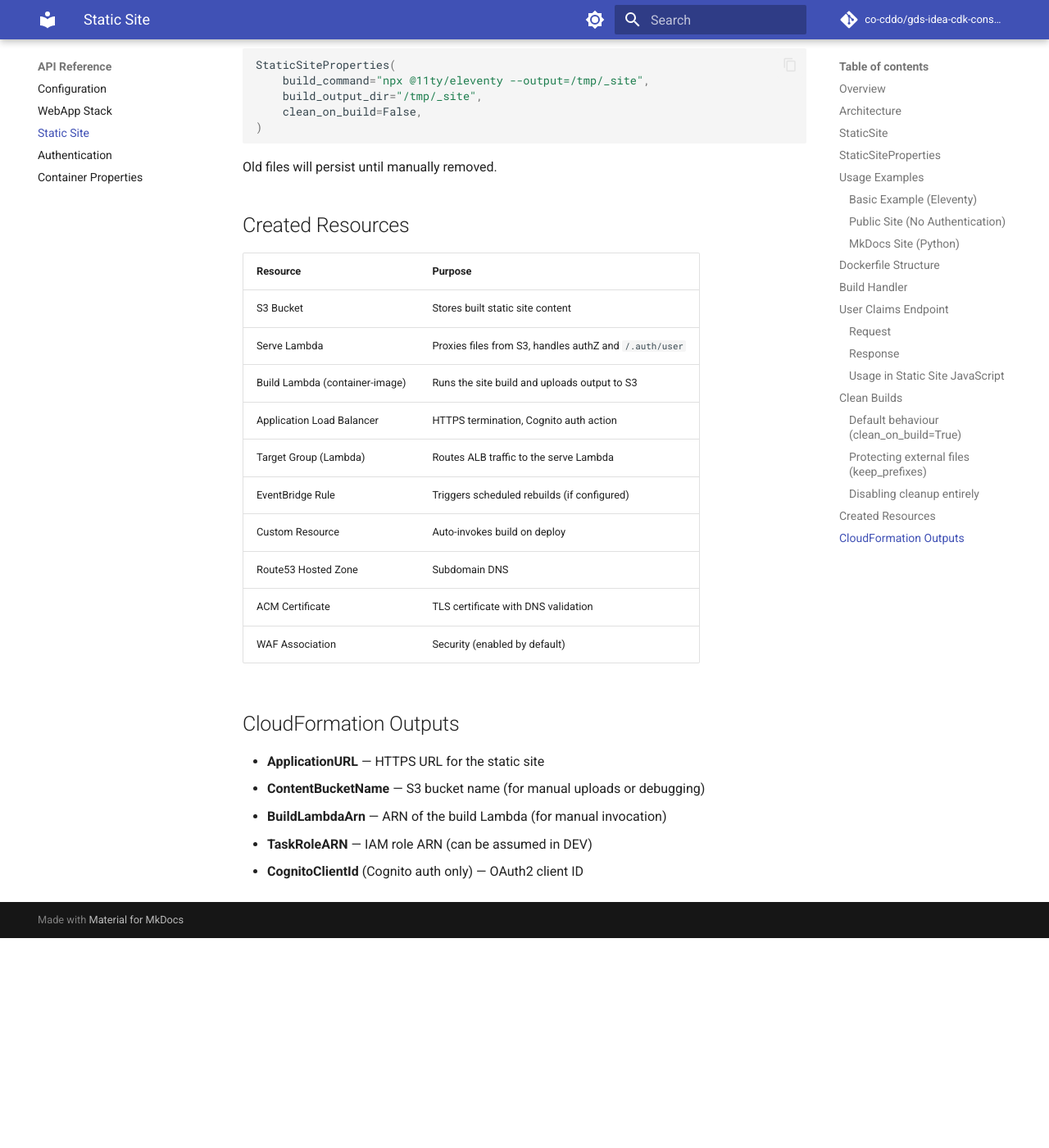
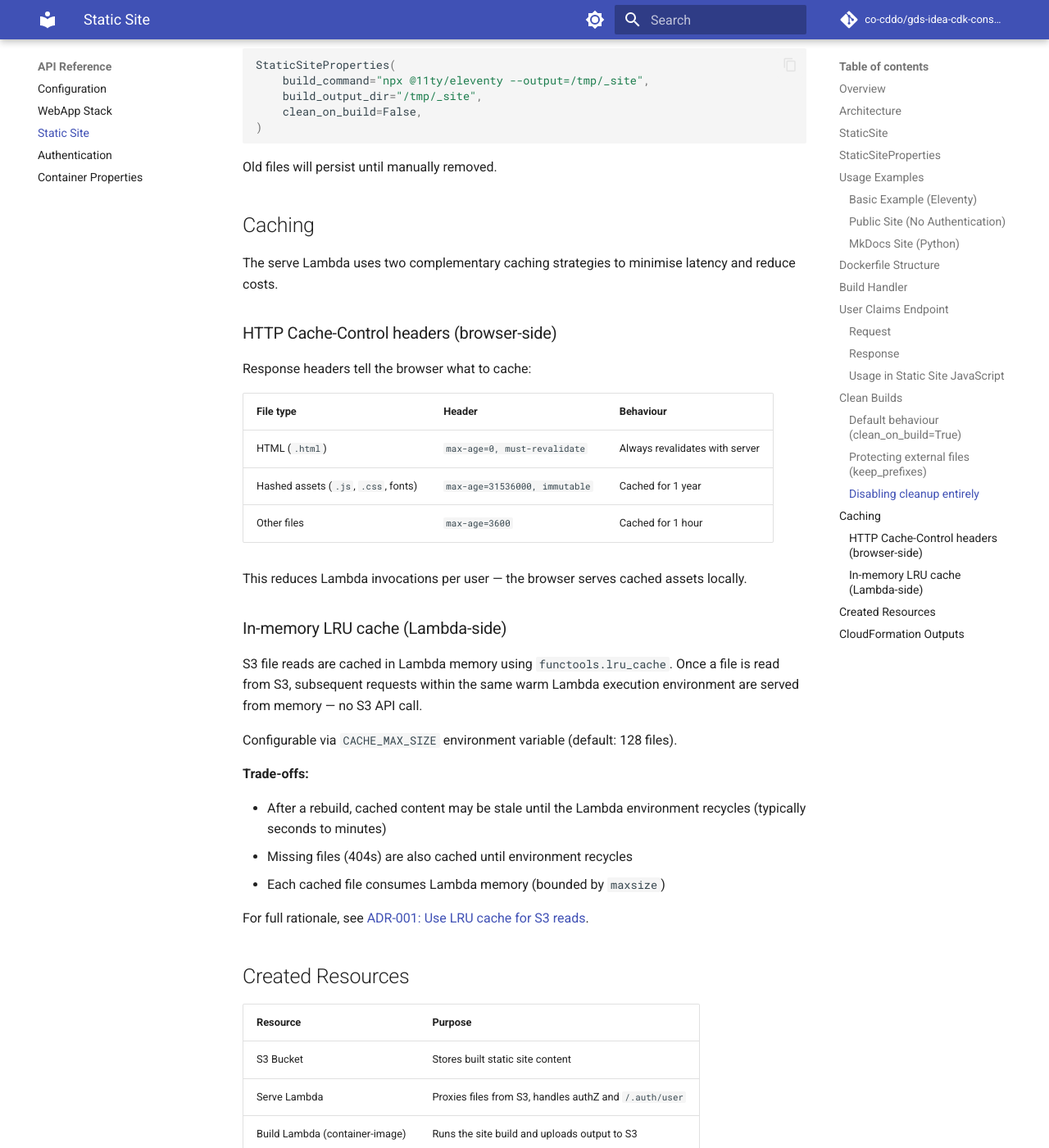
Before and after one commit to co-cddo/gds-idea-cdk-constructs-new, an MkDocs documentation site: the page built from docs/api/static-site.md, in a window 1280 px wide and 1400 px high, scrolled down 5615 px. Shown: the whole window at 82% size. Built offline with MkDocs 1.6.1 and Material for MkDocs 9.7.7, drawn with Linux system fonts in a browser that asks for light colours; comment, search, counter and statistics services are not loaded; before the commit the page ends 6759 px from its top, so only the background shows below that.

Commit message:
feat: add in-memory LRU cache for S3 reads in serve Lambda
Cache S3 file reads across warm Lambda invocations using
functools.lru_cache (maxsize configurable via CACHE_MAX_SIZE env var,
default 128). Same pattern as gds-idea-auth/static_website_access_control.

Also adds:
- ADR-001 documenting the caching decision and trade-offs
- Caching section in static-site docs
- Architecture Decisions nav section in mkdocs

```diff
--- a/docs/api/static-site.md
+++ b/docs/api/static-site.md
@@ -254,6 +254,36 @@ StaticSiteProperties(
 
 Old files will persist until manually removed.
 
+## Caching
+
+The serve Lambda uses two complementary caching strategies to minimise latency and reduce costs.
+
+### HTTP Cache-Control headers (browser-side)
+
+Response headers tell the browser what to cache:
+
+| File type | Header | Behaviour |
+|-----------|--------|-----------|
+| HTML (`.html`) | `max-age=0, must-revalidate` | Always revalidates with server |
+| Hashed assets (`.js`, `.css`, fonts) | `max-age=31536000, immutable` | Cached for 1 year |
+| Other files | `max-age=3600` | Cached for 1 hour |
+
+This reduces Lambda invocations per user — the browser serves cached assets locally.
+
+### In-memory LRU cache (Lambda-side)
+
+S3 file reads are cached in Lambda memory using `functools.lru_cache`. Once a file is read from S3, subsequent requests within the same warm Lambda execution environment are served from memory — no S3 API call.
+
+Configurable via `CACHE_MAX_SIZE` environment variable (default: 128 files).
+
+**Trade-offs:**
+
+- After a rebuild, cached content may be stale until the Lambda environment recycles (typically seconds to minutes)
+- Missing files (404s) are also cached until environment recycles
+- Each cached file consumes Lambda memory (bounded by `maxsize`)
+
+For full rationale, see [ADR-001: Use LRU cache for S3 reads](../adr/001-lru-cache-for-s3-reads.md).
+
 ## Created Resources
 
 | Resource | Purpose |
--- a/mkdocs.yml
+++ b/mkdocs.yml
@@ -39,6 +39,9 @@ nav:
       - Static Site: api/static-site.md
       - Authentication: api/auth.md
       - Container Properties: api/props.md
+  - Architecture Decisions:
+      - Overview: adr/index.md
+      - ADR-001 LRU Cache: adr/001-lru-cache-for-s3-reads.md
 
 plugins:
   - search
```
Also changed, not shown: docs/adr/001-lru-cache-for-s3-reads.md (added, +65 -0 lines), docs/adr/index.md (added, +7 -0 lines), 1 other file.
